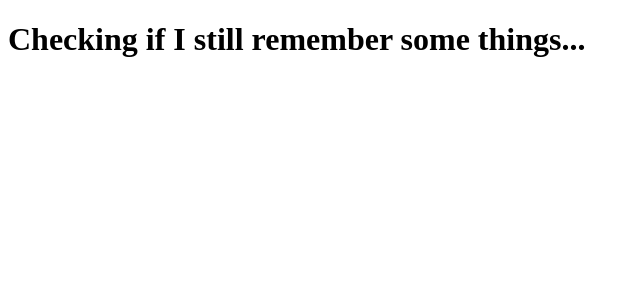
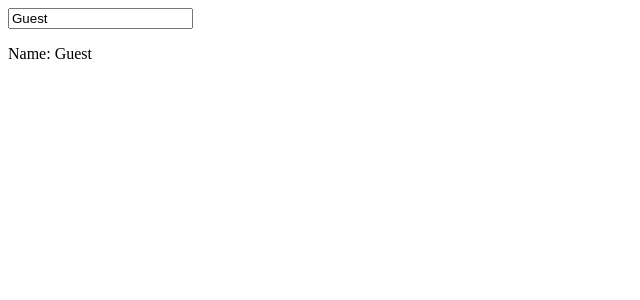
Before and after one commit to KingKunta22/JSDevJourneyV2, a React (Vite) app in the folder react-app-yt-2/: page / in a window 1280 px wide. Shown: the top 300 px of the page, without its empty margins (0-640 px from the left). Built offline with nearby package versions, Linux system fonts and the light colour scheme.

Commit message:
Learning abt onchange functions

```diff
--- a/react-app-yt-2/src/MyComponent2.jsx
+++ b/react-app-yt-2/src/MyComponent2.jsx
@@ -1,6 +1,17 @@
+import React, {useState} from 'react';
+
 function MyComponent2() {
+
+    const [name, setName] = useState("Guest")
+    function handleNameChange(event) {
+        setName(event.target.value);
+    }
+
     return (
-        <h1>Checking if I still remember some things...</h1>
+        <>
+            <input type="text" value={name} onChange={handleNameChange}/>
+            <p>Name: {name}</p>
+        </>
     )
 }
 
```
